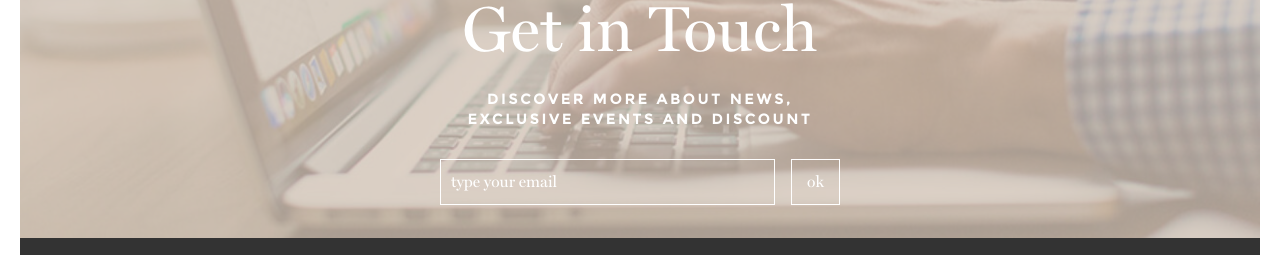
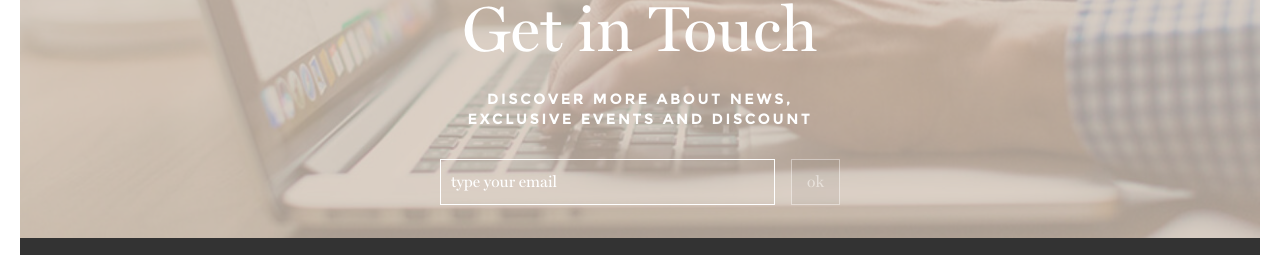
Before and after one commit to ilguarnieri/watch-lab, a Vue app: page / in a window 1280 px wide. Shown: the part 3993-4248 px from the top of the page. Built offline with nearby package versions, Linux system fonts and the light colour scheme.

Commit message:
disable btn send email

```diff
--- a/src/components/commons/SendEmail.vue
+++ b/src/components/commons/SendEmail.vue
@@ -10,8 +10,8 @@
                 <!-- FORM INPUT -->
                 <form>
                     <div class="form-send d-flex gap-3">
-                        <input type="email" class="input-email flex-grow-1" id="inputEmail" aria-describedby="emailHelp" placeholder="type your email">
-                        <button type="submit" class="btn-send">ok</button>
+                        <input type="email" class="input-email flex-grow-1" id="inputEmail" aria-describedby="emailHelp" placeholder="type your email" v-model="inputSearch">
+                        <button type="submit" class="btn-send" :class="inputSearch == '' ? 'inactive' : ''" :disabled="!inputSearch">ok</button>
                     </div>
                 </form>
             </div>
@@ -25,7 +25,13 @@
 
 <script>
     export default {
-        name: 'SendEmail'
+        name: 'SendEmail',
+
+        data(){
+            return{
+                inputSearch: '',
+            }
+        }
     }
 </script>
 
@@ -92,10 +98,14 @@
                         background-color: white;
                         color: $beige;
                     }
+
+                    &.inactive{
+                        background-color: rgba($color: #000000, $alpha: 0.1);
+                        opacity: 0.4;
+                        color: white;
+                    }
                 }
             }
-
-
         }
     }
 }
```
